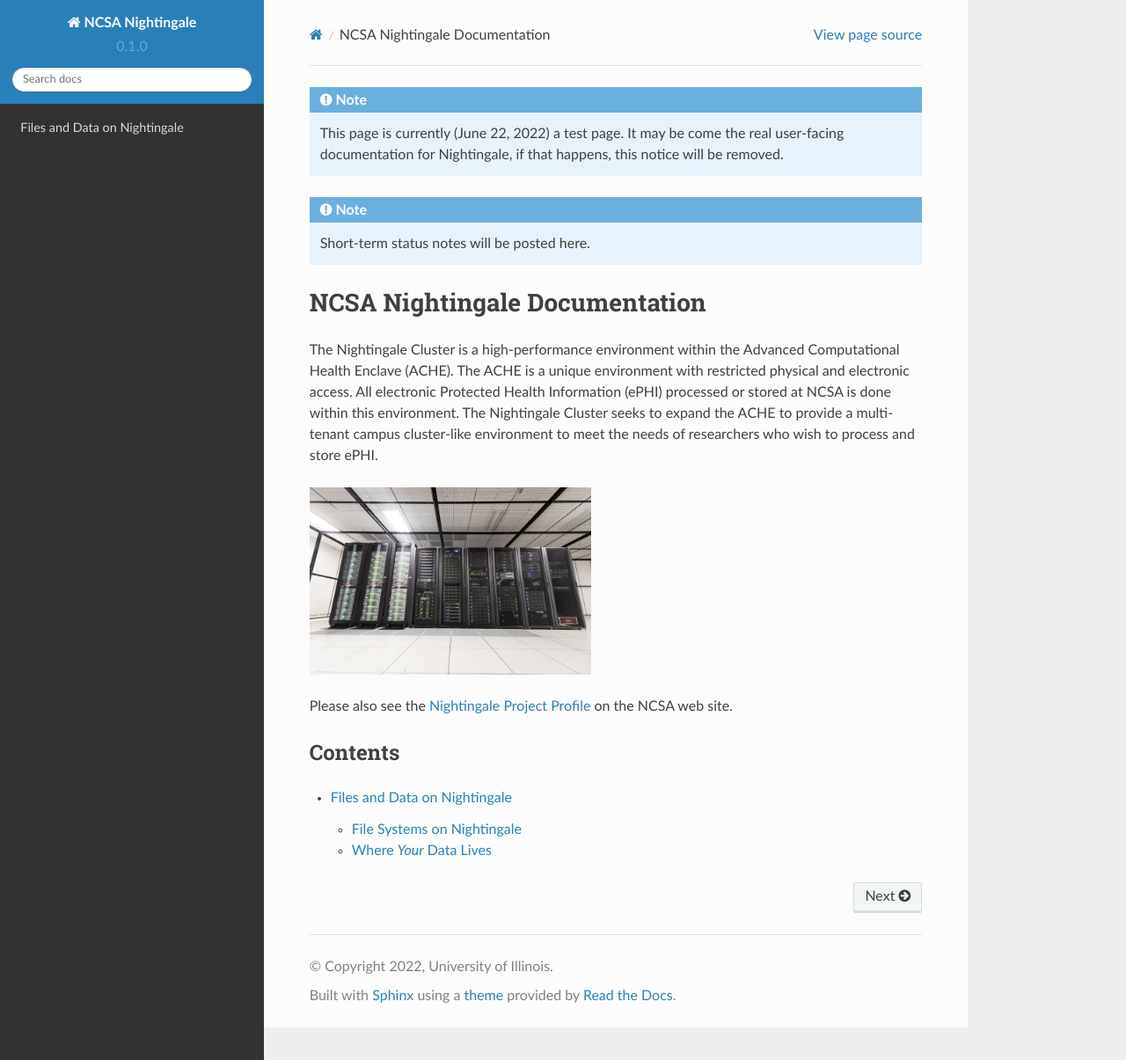
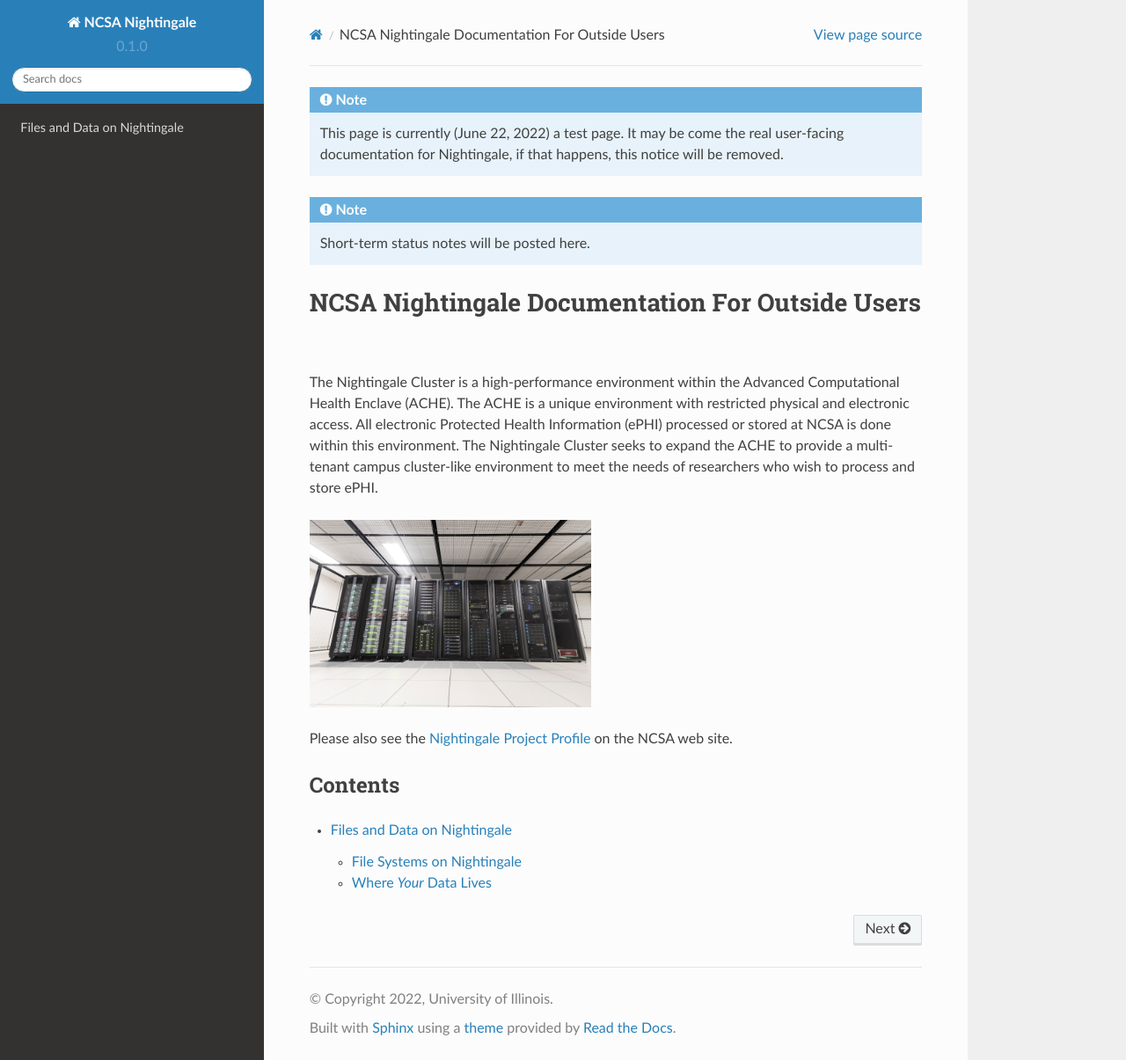
Before and after one commit to sfkappes/NG_documentation, a Sphinx documentation site: the page built from docs/source/index.rst, in a window 1280 px wide and 1205 px high. Shown: the whole window at 88% size. Built offline with Sphinx 7.4.7 and the Read the Docs theme 2.0.0, drawn with Linux system fonts in a browser that asks for light colours; pages that are not in the unit, such as notebooks, are missing from menus.

Commit message:
extend title
I made the title a bit more elaborate.

```diff
--- a/docs/source/index.rst
+++ b/docs/source/index.rst
@@ -6,8 +6,8 @@
 
    Short-term status notes will be posted here.
 
-NCSA Nightingale Documentation
-===================================
+NCSA Nightingale Documentation For Outside Users
+================================================
 
 The Nightingale Cluster is a high-performance environment within the Advanced Computational Health Enclave (ACHE). The ACHE is a unique environment with restricted physical and electronic access. All electronic Protected Health Information (ePHI) processed or stored at NCSA is done within this environment. The Nightingale Cluster seeks to expand the ACHE to provide a multi-tenant campus cluster-like environment to meet the needs of researchers who wish to process and store ePHI.
 
```
